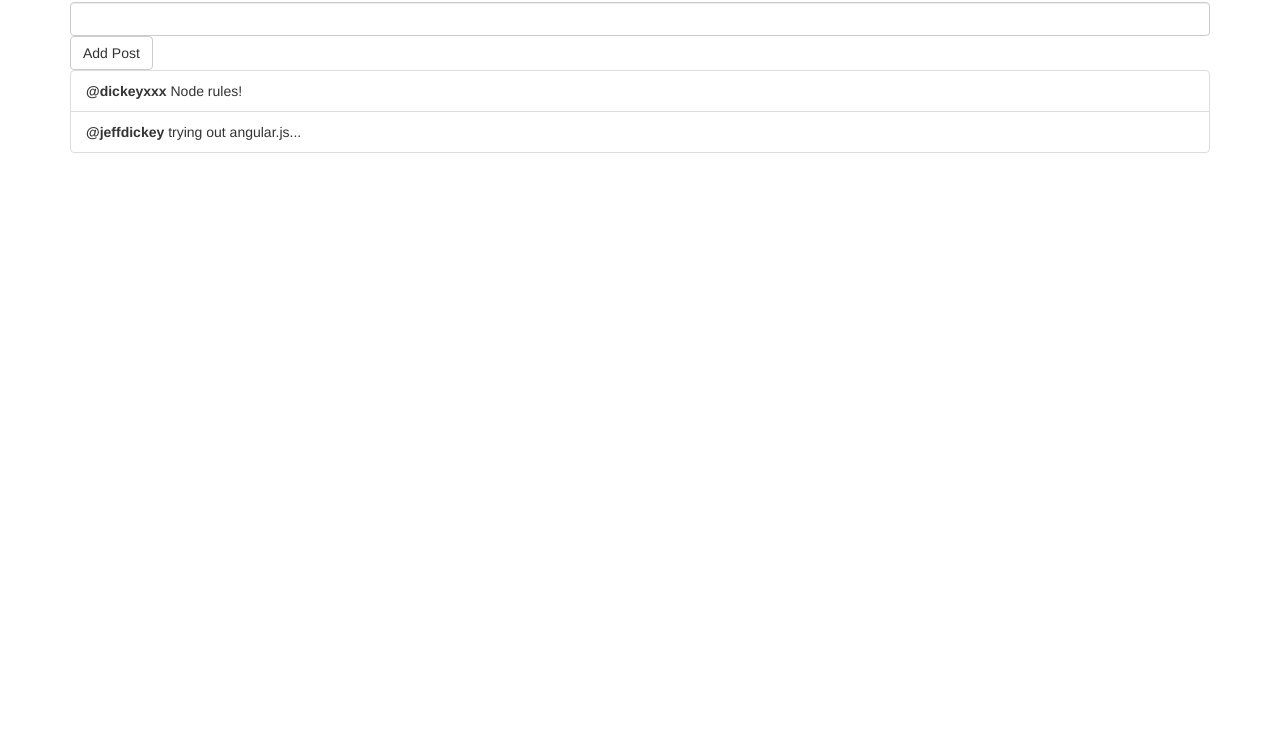
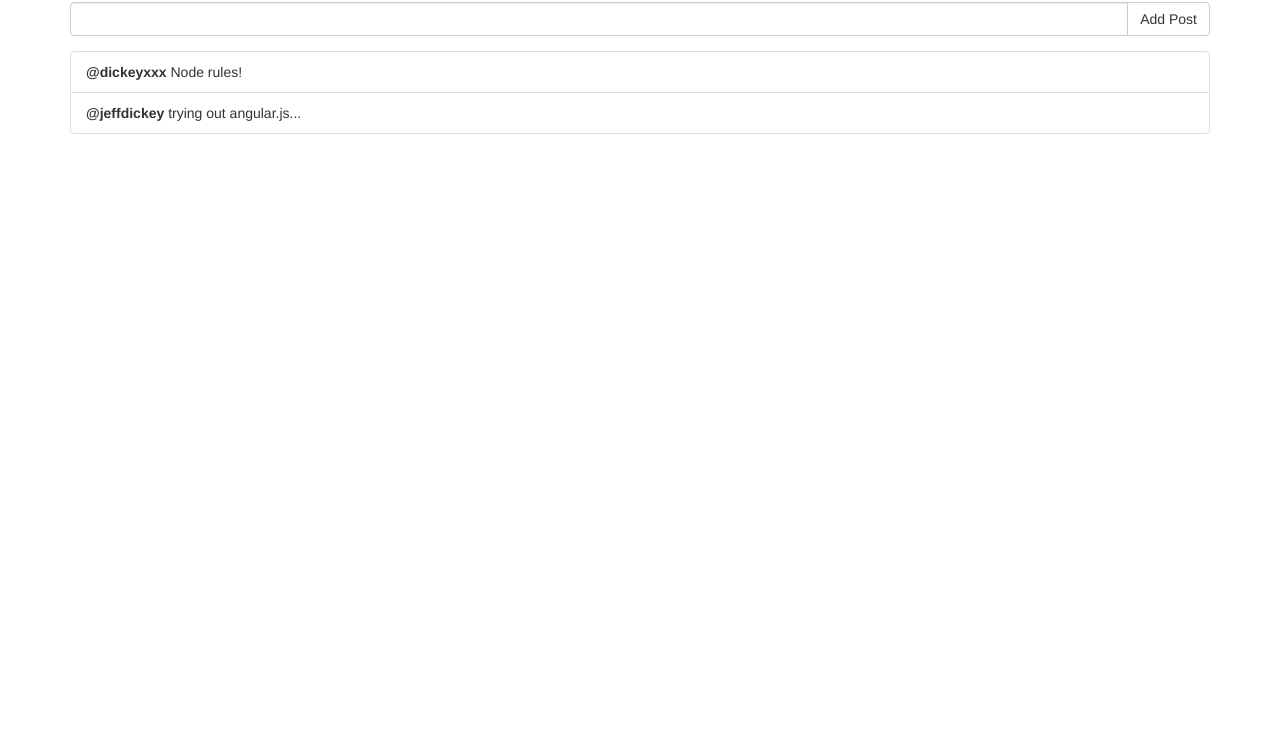
Before and after one commit to webchick/9780133962369, a plain HTML site: page ch03/posts.html in a window 1280 px wide. Shown: the part 68-800 px from the top of the page. Drawn offline with nearby package versions, Linux system fonts and the light colour scheme.

Commit message:
Now with Boostrap pizzaz. ;)

```diff
--- a/ch03/posts.html
+++ b/ch03/posts.html
@@ -6,8 +6,16 @@
 <body ng-app="app">
   <div ng-controller="PostsCtrl" class="container">
     <h1>Recent Posts</h1>
-    <input ng-model="postBody" class="form-control" />
-    <button ng-click="addPost()" class="btn btn-default">Add Post</button>
+    <form role="form">
+      <div class="form-group">
+        <div class="input-group">
+          <input ng-model="postBody" class="form-control" />
+          <span class="input-group-btn">
+            <button ng-click="addPost()" class="btn btn-default">Add Post</button>
+          </span>
+        </div>
+      </div>
+    </form>
     <ul class="list-group">
       <li ng-repeat="post in posts" class="list-group-item">
         <strong>@{{ post.username }}</strong>
```
